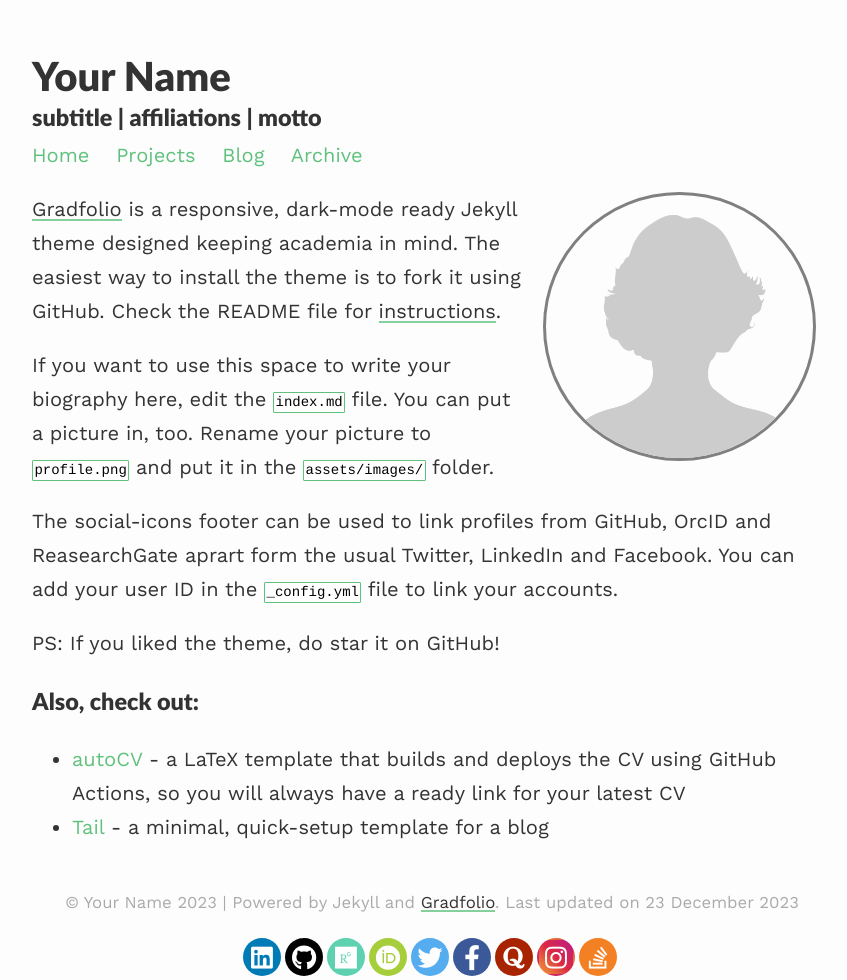
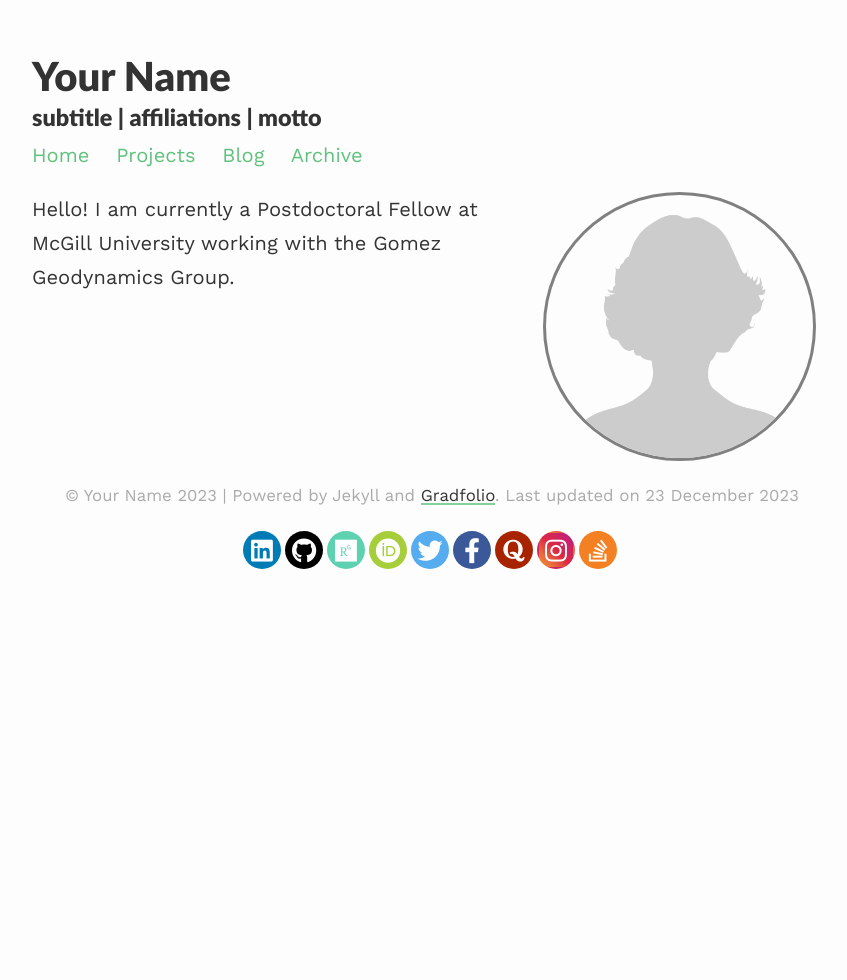
Before and after one commit to ericamlucas/ericamlucas.github.io6, a Jekyll site: the page built from index.md, in a window 1280 px wide. Shown: the whole page, without its empty margins (208-1055 px from the left). Built offline with Jekyll 4.4.1, drawn with Linux system fonts in a browser that asks for light colours; nearby versions of some CDN libraries.

Commit message:
Update index.md

```diff
--- a/index.md
+++ b/index.md
@@ -7,15 +7,4 @@ profile:
 published: true
 ---
 
-[Gradfolio](https://github.com/jitinnair1/gradfolio){:target="_blank"} is a responsive, dark-mode ready Jekyll theme designed keeping academia in mind. The easiest way to install the theme is to fork it using GitHub. Check the README file for [instructions](https://github.com/jitinnair1/gradfolio#installation){:target="_blank"}.
-
-If you want to use this space to write your biography here, edit the `index.md` file. You can put a picture in, too. Rename your picture to `profile.png` and put it in the `assets/images/` folder.
-
-The social-icons footer can be used to link profiles from GitHub, OrcID and ReasearchGate aprart form the usual Twitter, LinkedIn and Facebook. You can add your user ID in the `_config.yml` file to link your accounts.
-
-PS: If you liked the theme, do star it on GitHub!
-
-### Also, check out:
-
-- [autoCV](https://github.com/jitinnair1/autocv) - a LaTeX template that builds and deploys the CV using GitHub Actions, so you will always have a ready link for your latest CV
-- [Tail](https://github.com/jitinnair1/tail) - a minimal, quick-setup template for a blog
+Hello! I am currently a Postdoctoral Fellow at McGill University working with the Gomez Geodynamics Group.
```
